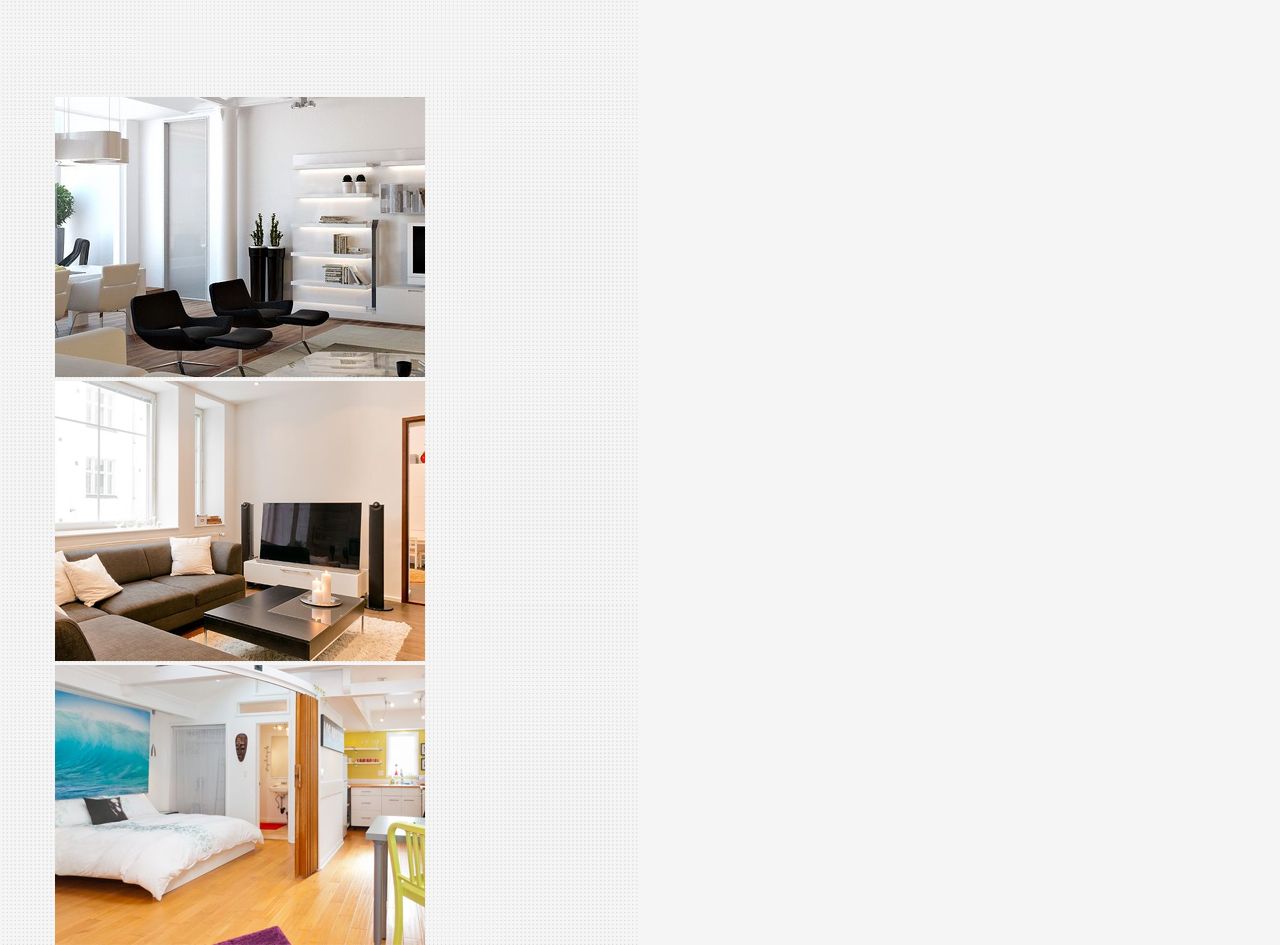
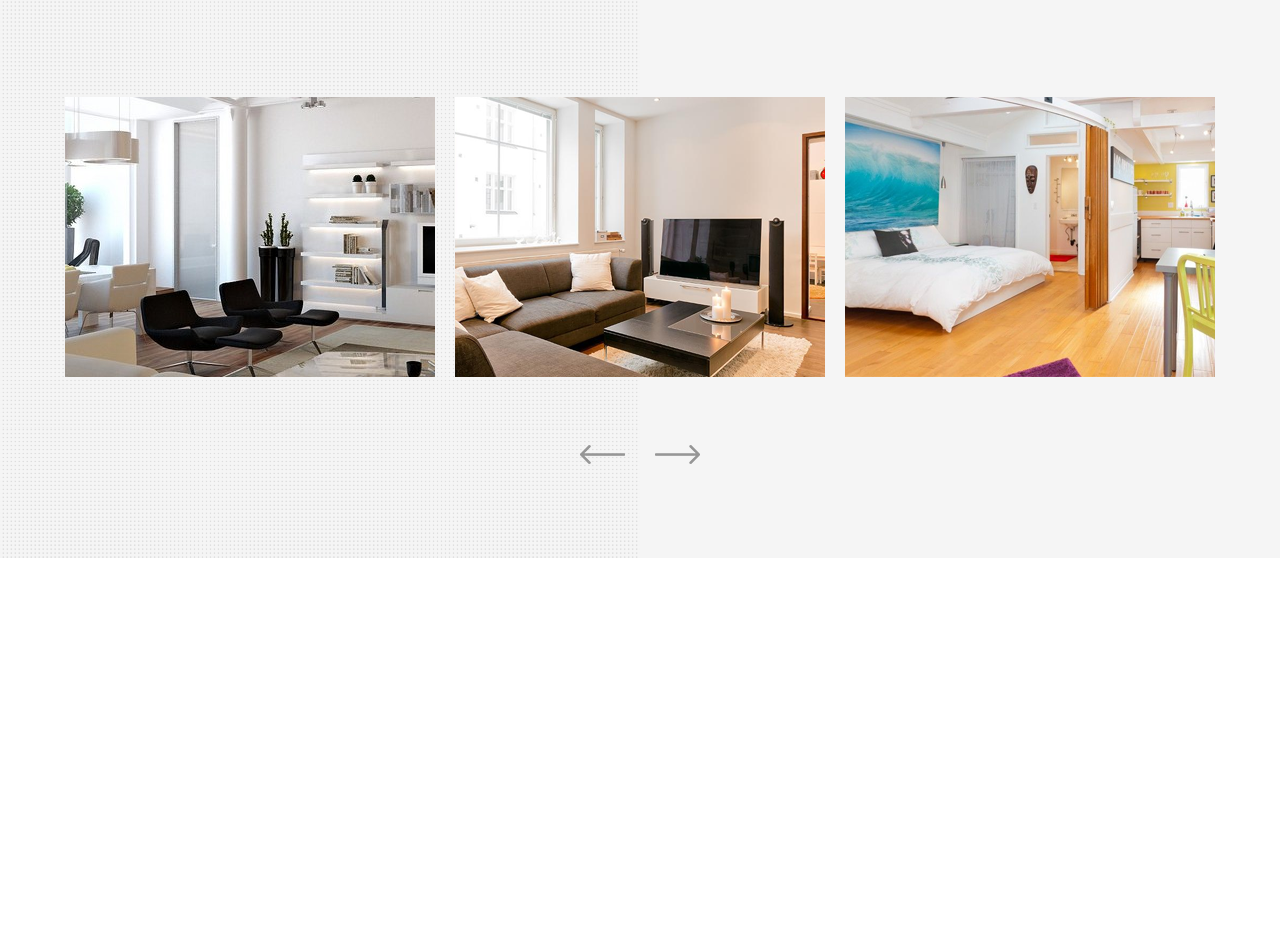
Before and after one commit to 13Raccoon/practice, a plain HTML site: page src/index.html in a window 1280 px wide. Shown: the part 1515-2460 px from the top of the page. After the commit the page ends 2073 px from the top, so only its background shows below. Drawn offline with Linux system fonts and the light colour scheme.

Commit message:
Добавил слайдер

```diff
--- a/src/index.html
+++ b/src/index.html
@@ -7,7 +7,9 @@
   <meta http-equiv="X-UA-Compatible" content="ie=edge">
   <title>Document</title>
   <link rel="stylesheet" href="css/normalize.css">
+  <link rel="stylesheet" href="css/slick.css">
   <link rel="stylesheet" href="css/style.css">
+
 </head>
 
 <body>
@@ -145,18 +147,22 @@
       мы сделали более 500 ремонтов в квартирах и домах</h2>
 
     <div class="slider">
-      <div class="slider__item"><img src="img/portfolio-1.png" alt=""></div>
+      <div class="slider__item"><img class="slider__img" src="img/portfolio-1.png" alt=""></div>
       <!-- /.slider__item -->
-      <div class="slider__item"><img src="img/portfolio-2.png" alt=""></div>
+      <div class="slider__item"><img class="slider__img" src="img/portfolio-2.png" alt=""></div>
       <!-- /.slider__item -->
-      <div class="slider__item"><img src="img/portfolio-3.png" alt=""></div>
+      <div class="slider__item"><img class="slider__img" src="img/portfolio-3.png" alt=""></div>
       <!-- /.slider__item -->
-      <div class="slider__item"><img src="img/portfolio-1.png" alt=""></div>
+      <div class="slider__item"><img class="slider__img" src="img/portfolio-1.png" alt=""></div>
       <!-- /.slider__item -->
-      <div class="slider__item"><img src="img/portfolio-2.png" alt=""></div>
+      <div class="slider__item"><img class="slider__img" src="img/portfolio-2.png" alt=""></div>
       <!-- /.slider__item -->
-      <div class="slider__item"><img src="img/portfolio-3.png" alt=""></div>
+      <div class="slider__item"><img class="slider__img" src="img/portfolio-3.png" alt=""></div>
       <!-- /.slider__item -->
+    </div>
+    <div class="arrows portfolio__arrows">
+      <div class="arrow__left"><img src="img/left-arrow.png" alt="" class="slick-prev"></div>
+      <div class="arrow__right"><img src="img/right-arrow.png" alt=""  class="slick-next"></div>
     </div>
     <!-- /.slider -->
     <!-- /.section-title portfolio-title -->
@@ -166,6 +172,35 @@
 <!-- /.section portfolio -->
 <script src="js/jquery-3.3.1.min.js"></script>
 <script src="js/modal.js"></script>
+<script src="js/slick.min.js"></script>
+  <script>
+    $(document).ready(function(){
+      $('.slider').slick({
+        slidesToShow: 3,
+        slidesToScroll: 1,
+        prevArrow: ('.arrow__left'),
+        nextArrow: ('.arrow__right'),
+        responsive: [
+    {
+      breakpoint: 1200,
+      settings: {
+        slidesToShow: 2,
+        slidesToScroll: 1,
+
+      }
+    },
+    {
+      breakpoint: 768,
+      settings: {
+        slidesToShow: 1,
+        slidesToScroll: 1
+      }
+    },
+
+  ]
+  });
+});
+  </script>
 <!-- <script src="js/main.js"></script> -->
 
 
--- a/src/sass/blocks/_interface.sass
+++ b/src/sass/blocks/_interface.sass
@@ -37,4 +37,12 @@ body
 .section
   padding: 90px 0
 
-.input
+.portfolio__arrows
+  max-width: 120px
+  margin: auto
+  margin-top: 68px
+  display: flex
+  justify-content: space-between
+.arrow__left, .arrow__right
+  &:hover
+    cursor: pointer
--- a/src/sass/blocks/_portfolio.sass
+++ b/src/sass/blocks/_portfolio.sass
@@ -6,3 +6,7 @@
   line-height: 40px
   +bold
   margin-bottom: 100px
+
+.slider
+  &__img
+    margin: auto
```
Also changed, not shown: src/css/style.css, 1 other file.
